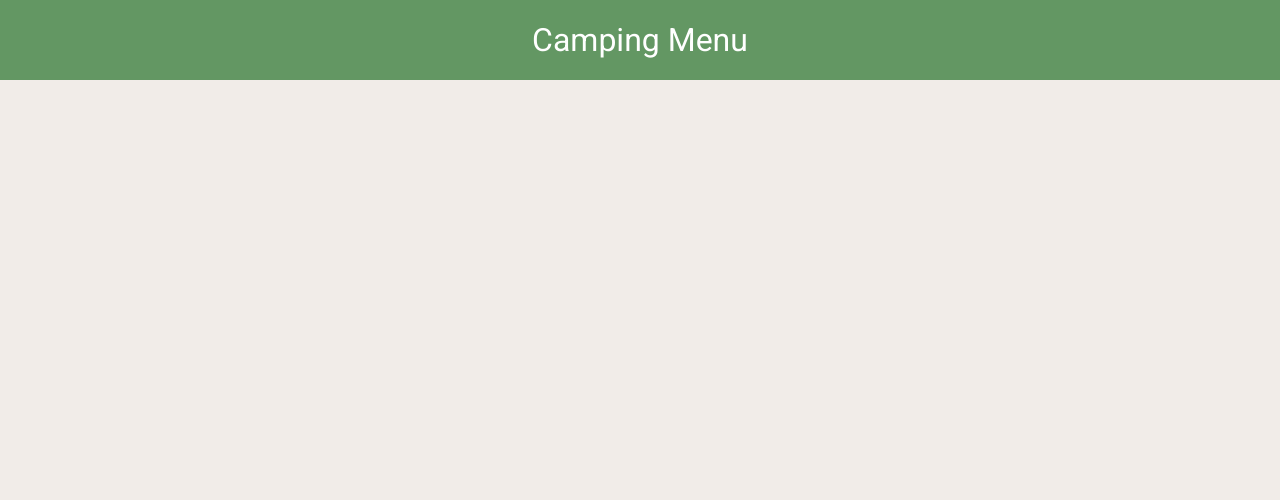
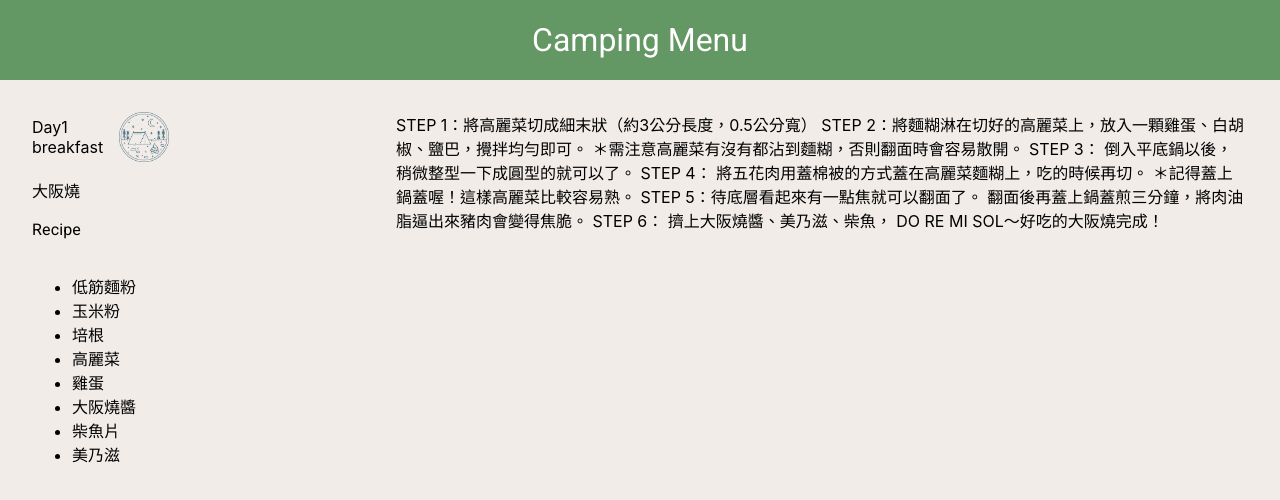
Before and after one commit to JosephT5566/campingRecipe20211010, a Next.js app: page / in a window 1280 px wide. Shown: the top 500 px of the page. Built offline with nearby package versions, Linux system fonts and the light colour scheme.

Commit message:
apply recipe into home

```diff
--- a/pages/index.tsx
+++ b/pages/index.tsx
@@ -1,7 +1,9 @@
 import type { NextPage } from 'next';
 import Head from 'next/head';
-import Image from 'next/image';
 import Container from '../src/components/based/Container';
+import Recipe from '../src/components/shared/Recipe';
+
+import { recipe1 } from '../src/constants/recipes';
 
 const Home: NextPage = () => {
 	return (
@@ -11,6 +13,8 @@ const Home: NextPage = () => {
 				<meta name="description" content="Generated by create next app" />
 				<link rel="icon" href="/favicon.ico" />
 			</Head>
+
+			<Recipe {...recipe1} />
 		</Container>
 	);
 };
```
